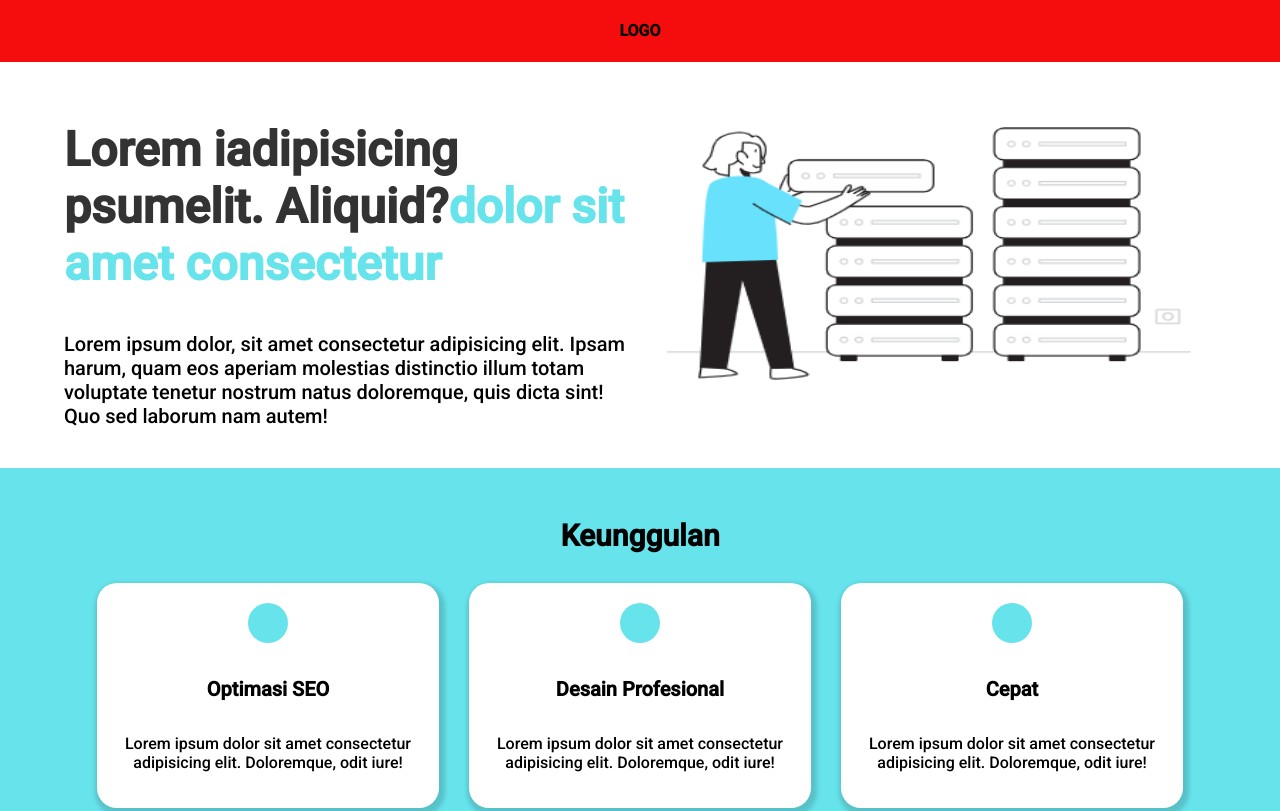
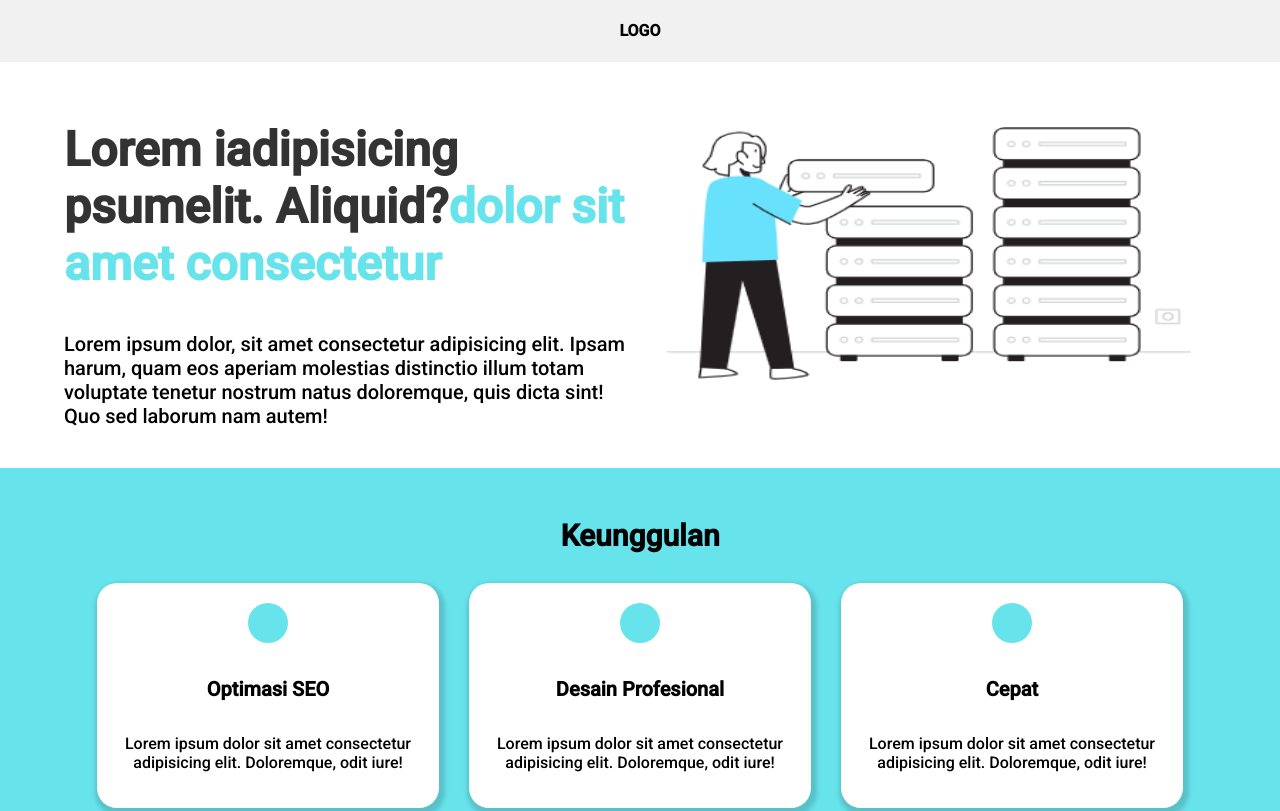
Before and after one commit to ihdangroup/landingpage, a plain HTML site: page index.html in a window 1280 px wide. Shown: the top 811 px of the page. Drawn offline with Linux system fonts and the light colour scheme.

Commit message:
meengganti warna navbar

```diff
--- a/style.css
+++ b/style.css
@@ -6,7 +6,7 @@ body {
     font-family: 'Roboto', sans-serif;
 }
 #navbar {
-    background-color: #f50c0c;
+    background-color: #f1f1f1;
 }
 nav {
     display: flex;
```
